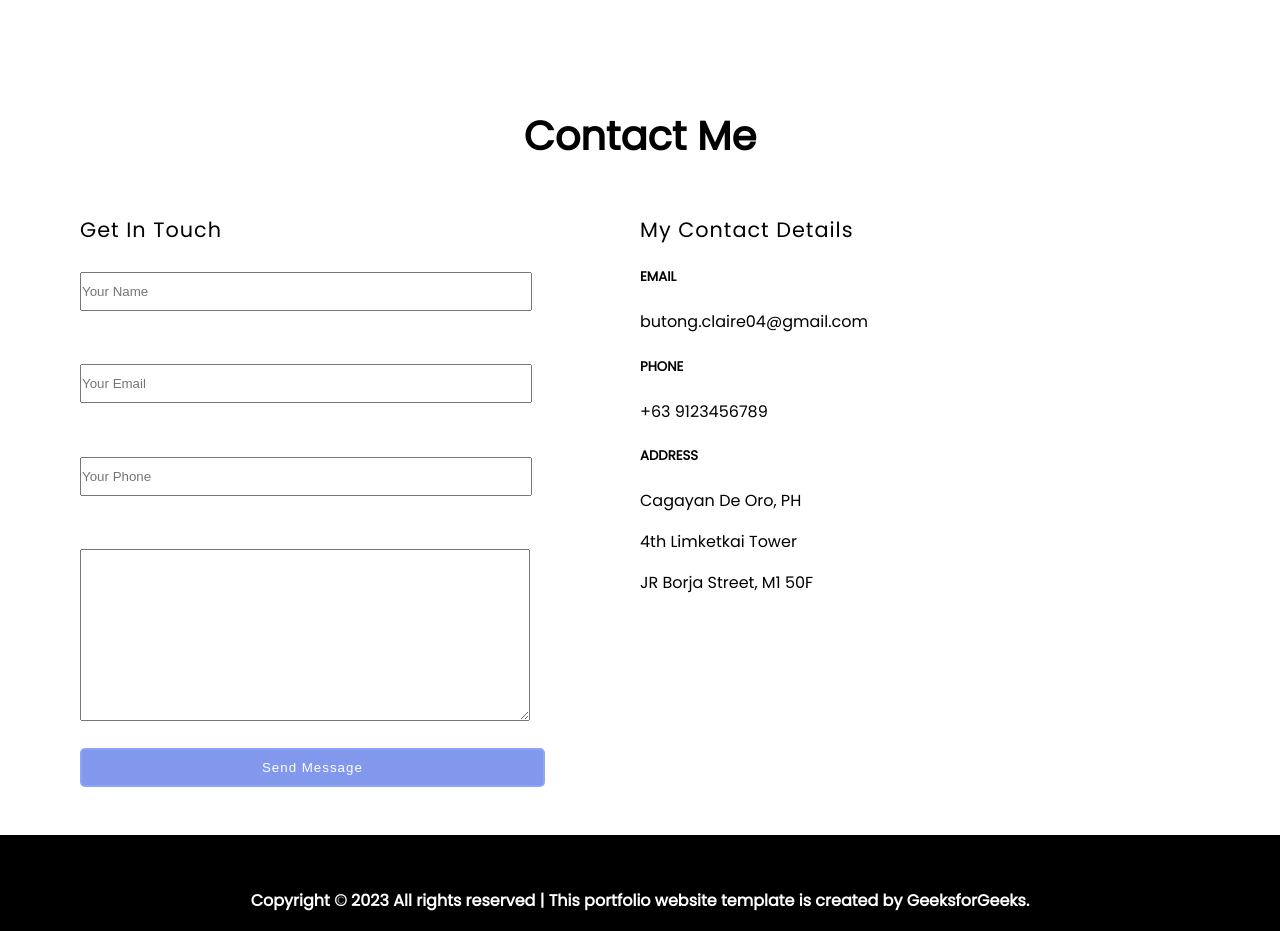
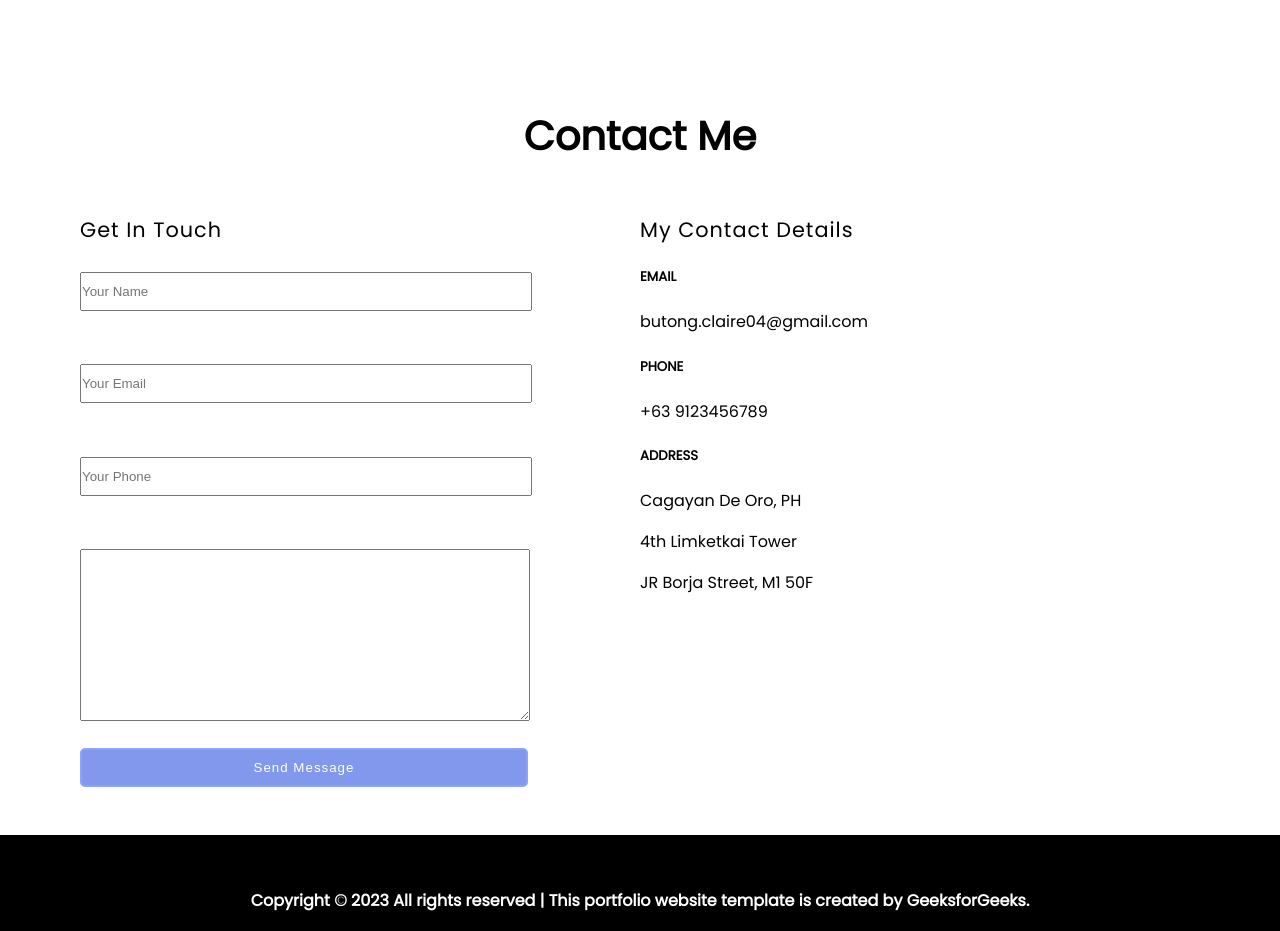
Before and after one commit to claireymariey/Butong-Portfolio, a plain HTML site: page index.html in a window 1280 px wide. Shown: the part 3538-4469 px from the top of the page. Drawn offline with Linux system fonts and the light colour scheme.

Commit message:
Update Act5CSS_Butong.css

```diff
--- a/Act5CSS_Butong.css
+++ b/Act5CSS_Butong.css
@@ -236,7 +236,7 @@ body {
 }
 
 .contact-form .form-btn {
-	width: 83%;
+	width: 80%;
 }
 
 .contact-details {
```
